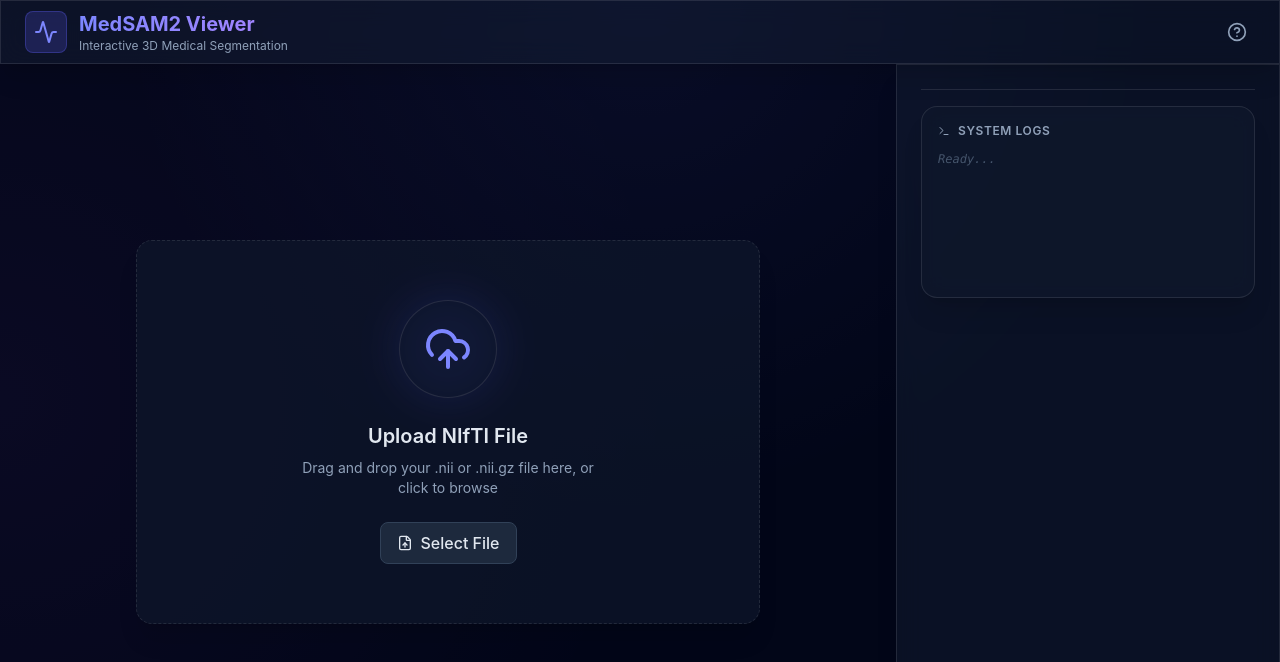
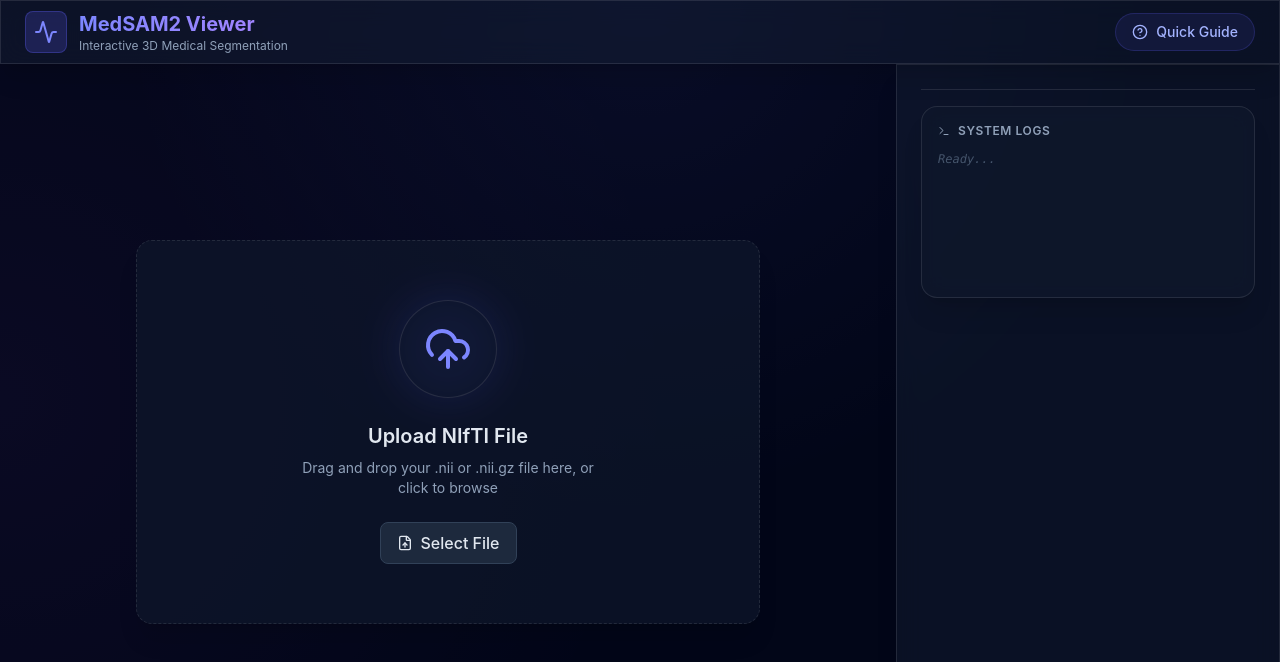
Before and after one commit to JunPyoPark/medsam_project, a React (Vite) app in the folder medsam_js_viewer/: page / in a window 1280 px wide. Shown: the top 662 px of the page. Built offline with nearby package versions, Linux system fonts and the light colour scheme.

Commit message:
프론트엔드 UI 개선: Quick Guide 버튼 가시성 향상 및 브러쉬 커서 오차 수정

```diff
--- a/medsam_js_viewer/src/components/Header.jsx
+++ b/medsam_js_viewer/src/components/Header.jsx
@@ -21,11 +21,11 @@ const Header = () => {
                 </div>
 
                 <button
-                    className="p-2 hover:bg-white/5 rounded-full transition-colors text-slate-400 hover:text-indigo-400"
-                    title="Help"
+                    className="flex items-center gap-2 px-4 py-2 bg-indigo-500/10 hover:bg-indigo-500/20 border border-indigo-500/20 hover:border-indigo-500/40 rounded-full transition-all text-indigo-300 hover:text-indigo-200"
                     onClick={() => setIsHelpOpen(true)}
                 >
-                    <HelpCircle className="w-5 h-5" />
+                    <HelpCircle className="w-4 h-4" />
+                    <span className="text-sm font-medium">Quick Guide</span>
                 </button>
             </header>
 
--- a/medsam_js_viewer/src/components/SliceViewer.jsx
+++ b/medsam_js_viewer/src/components/SliceViewer.jsx
@@ -195,13 +195,20 @@ const SliceViewer = ({ niftiData, currentSlice, maskOverlay, boundingBox, onSlic
     }, [niftiData, currentSlice, onSliceChange]);
 
     const getCanvasCoords = (e) => {
-        const canvas = uiCanvasRef.current; // Use UI canvas for coords
-        const rect = canvas.getBoundingClientRect();
-        const scaleX = canvas.width / rect.width;
-        const scaleY = canvas.height / rect.height;
+        const canvas = uiCanvasRef.current;
+        // Use nativeEvent.offsetX/Y for more accurate relative coordinates
+        // This avoids issues with getBoundingClientRect including borders/padding in ways that might offset
+        const x = e.nativeEvent.offsetX;
+        const y = e.nativeEvent.offsetY;
+
+        // Scale to internal canvas resolution
+        // clientWidth/Height gives the inner dimension (padding box), which matches where we draw
+        const scaleX = canvas.width / canvas.clientWidth;
+        const scaleY = canvas.height / canvas.clientHeight;
+
         return {
-            x: (e.clientX - rect.left) * scaleX,
-            y: (e.clientY - rect.top) * scaleY
+            x: x * scaleX,
+            y: y * scaleY
         };
     };
 
@@ -243,9 +250,9 @@ const SliceViewer = ({ niftiData, currentSlice, maskOverlay, boundingBox, onSlic
 
         // Direct DOM manipulation for performance
         if (cursorRef.current && uiCanvasRef.current) {
-            const rect = uiCanvasRef.current.getBoundingClientRect();
-            const x = e.clientX - rect.left;
-            const y = e.clientY - rect.top;
+            // Use offsetX/Y directly for visual cursor position
+            const x = e.nativeEvent.offsetX;
+            const y = e.nativeEvent.offsetY;
 
             cursorRef.current.style.transform = `translate(${x}px, ${y}px) translate(-50%, -50%)`;
             cursorRef.current.style.display = 'block';
```
